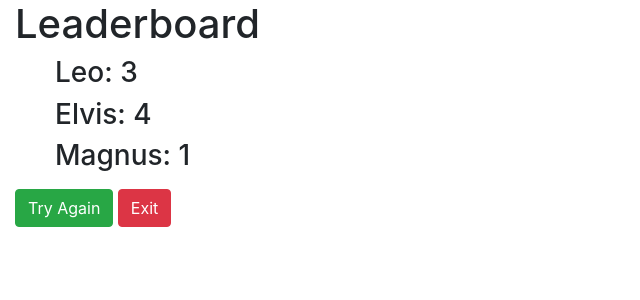
After one commit to LWilsonDev/quiz, a Flask app: page /leaderboard in a window 1280 px wide. The commit adds this page. Shown: the top 300 px of the page, without its empty margins (0-640 px from the left). Run offline with Flask 2, Linux system fonts and the light colour scheme; some libraries are stand-ins or nearby versions.

Commit message:
leaderboard json file added

```diff
--- a/app.py
+++ b/app.py
@@ -1,8 +1,10 @@
-import os, random
+import os, random, json
 from flask import Flask, redirect, render_template, request, session, url_for, flash
 
 app = Flask(__name__)
 app.secret_key = os.urandom(24)
+
+
 
 questions = {
     1: {"question": "What is 2 + 2?", "answer": "4"},
@@ -84,5 +86,16 @@ def result():
         total_questions=len(questions),
         user_score=session['correct_answer_count'])
 
+@app.route('/leaderboard', methods=['GET'])
+def leaderboard():
+
+    score_data = []
+    with open('data/leaderboard.json') as f:
+
+        score_data = json.load(f)
+    return render_template('leaderboard.html',
+    leaderboard=score_data)
+
+
 
 app.run(host=os.getenv('IP'), port=int(os.getenv('PORT')), debug=True)
--- /dev/null
+++ b/data/leaderboard.json
@@ -0,0 +1,14 @@
+[
+    {
+      "name": "Leo",
+      "score": "3"
+    },
+    {
+      "name": "Elvis",
+      "score": "4"
+    },
+    {
+      "name": "Magnus",
+      "score": "1"
+    }
+]
--- /dev/null
+++ b/templates/leaderboard.html
@@ -0,0 +1,19 @@
+{% extends 'base.html' %} {% block content %}
+
+    <h1>Leaderboard</h1>
+  <ul>
+
+  {% for user in leaderboard %}
+    <div>
+    <h3>{{ user.name }}: {{ user.score }}</h3>
+    </div>
+    {% endfor %}
+
+
+  </ul>
+
+<form method='POST'>
+    <button type='submit' class="btn btn-success" name="result_btn" value='again'>Try Again</button>
+    <button type='submit' class="btn btn-danger" name="result_btn" value='exit'>Exit</button>
+</form>
+{% endblock %}
--- a/templates/quiz.html
+++ b/templates/quiz.html
@@ -8,9 +8,6 @@
 
      <input type='text' name='user_answer'>
     <button class='btn btn-success' type='submit' name="submit_btn" value='submit'>Submit</button>
-
-
-
 
 {% with messages = get_flashed_messages() %}
      {% if messages %}
```
Also changed, not shown: data/leaderboard.txt (deleted).
